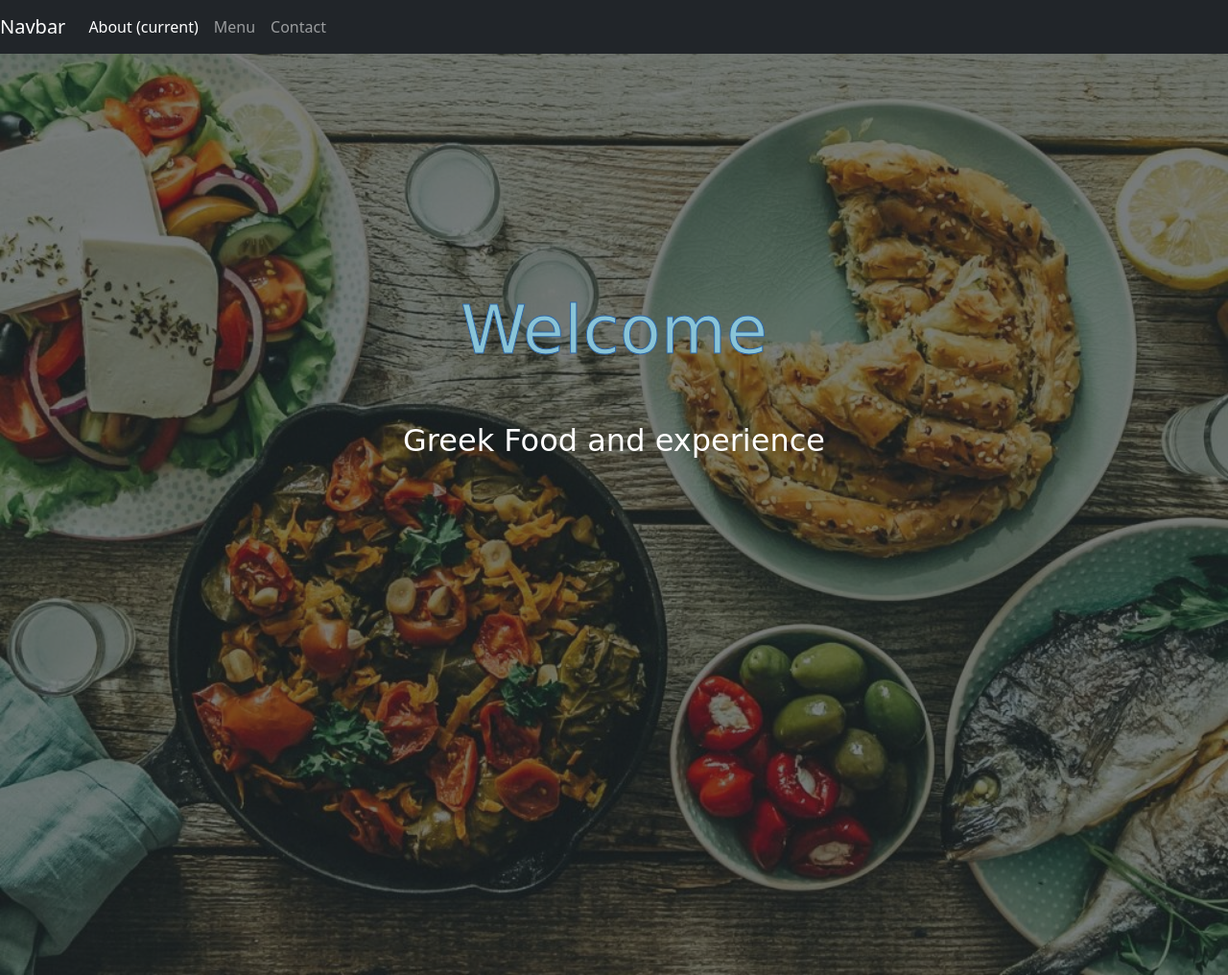
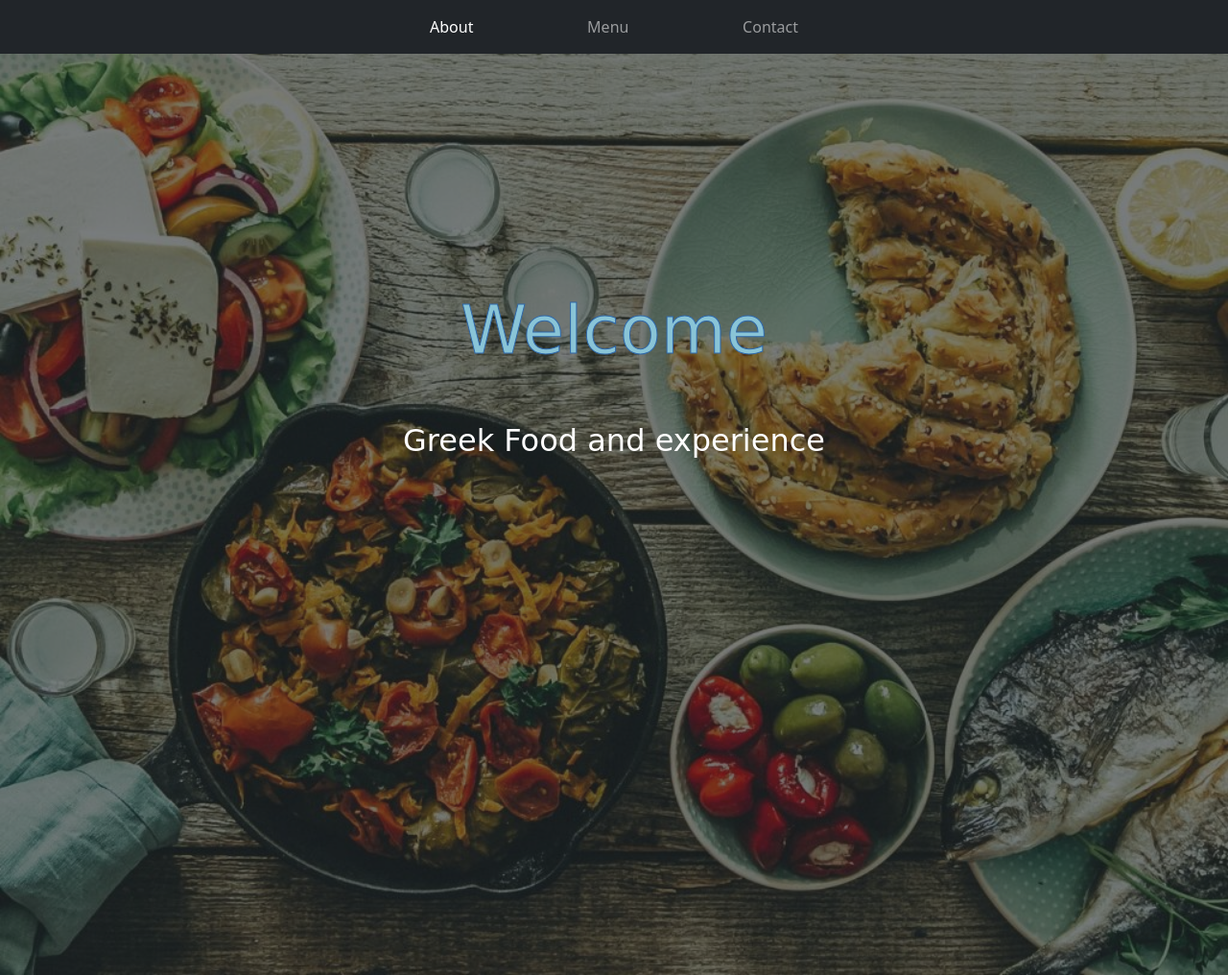
Before and after one commit to NataJenkins/RestaurantPage, a website built with webpack: page dist/index.html in a window 1280 px wide. Shown: the top 1016 px of the page at 96% size. Built offline with nearby package versions, Linux system fonts and the light colour scheme; a web font is replaced by a local one.

Commit message:
Navbar Styles update

```diff
--- a/src/navbar.js
+++ b/src/navbar.js
@@ -4,7 +4,6 @@ const navbar = (() => {
   const nav = document.createElement("nav");
   nav.innerHTML = `
   <nav class="navbar navbar-expand-lg navbar-dark bg-dark">
-  <a class="navbar-brand" href="#">Navbar</a>
   <button
     class="navbar-toggler"
     type="button"
@@ -19,7 +18,7 @@ const navbar = (() => {
   <div class="collapse navbar-collapse" id="navbarNavAltMarkup">
     <div class="navbar-nav">
       <a class="nav-item nav-link active" href="#"
-        >About <span class="sr-only">(current)</span></a
+        >About</a
       >
       <a class="nav-item nav-link" href="#">Menu</a>
       <a class="nav-item nav-link" href="#">Contact</a>
--- a/src/styless.css
+++ b/src/styless.css
@@ -81,3 +81,10 @@ body {
   color: antiquewhite;
   text-align: justify;
 }
+
+.navbar-nav {
+  margin-left: auto;
+  margin-right: auto;
+  width: 400px;
+  justify-content: space-between;
+}
```
Also changed, not shown: dist/main.js.
